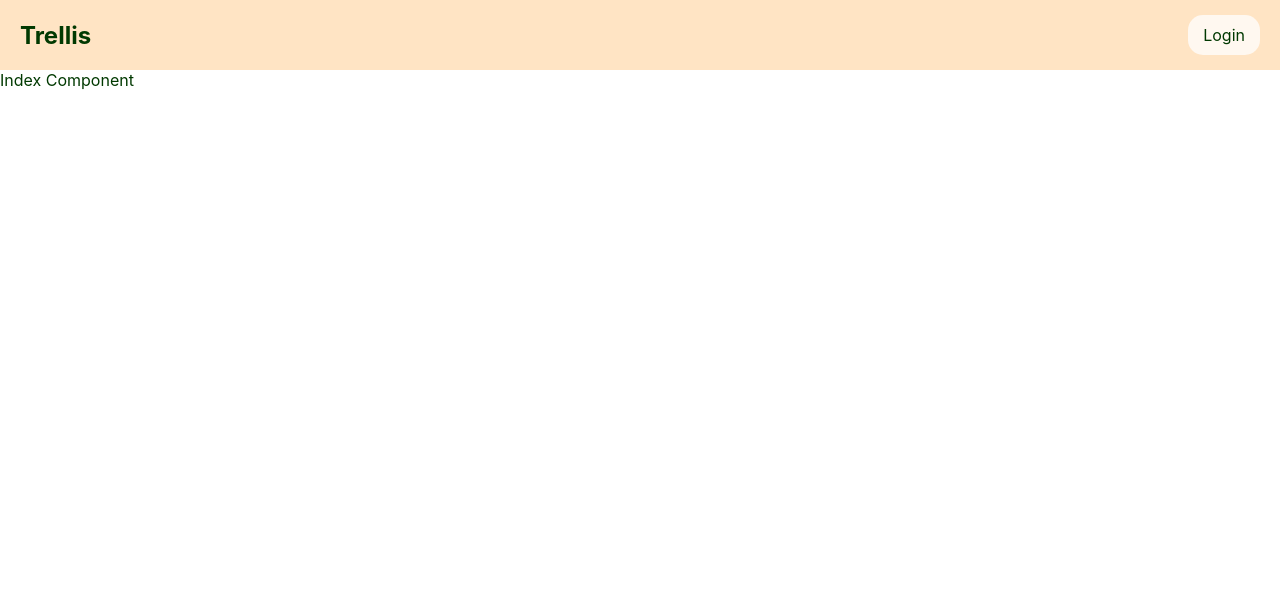
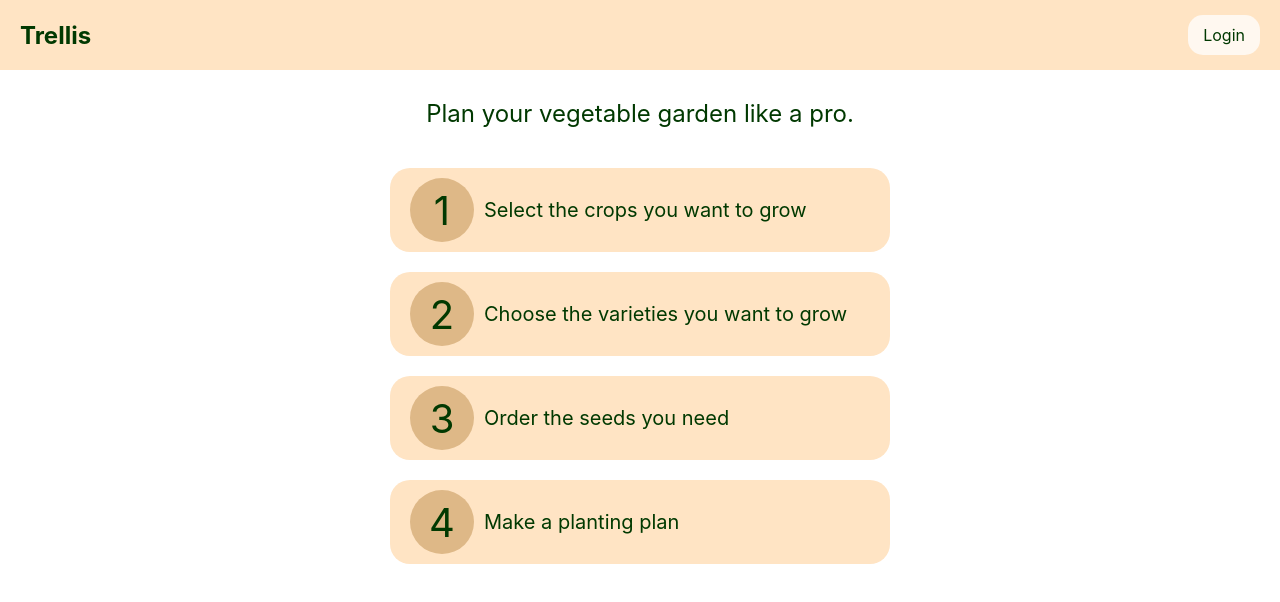
Before and after one commit to eladsadeh/trellis-fe, a Next.js app: page / in a window 1280 px wide. Shown: the top 602 px of the page. Built offline with nearby package versions, Linux system fonts and the light colour scheme; no server answers.

Commit message:
add scaffolds for main pages, work on crops page

```diff
--- a/pages/_app.js
+++ b/pages/_app.js
@@ -11,7 +11,7 @@ function MyApp({ Component, pageProps }) {
 	const getLoginInfo = async () => {
 		const token = localStorage.getItem('token');
 		if (token) {
-			console.log('found token:', token);
+			// console.log('found token:', token);
 			try {
 				const res = await fetch(`${baseUrl}/users/me/`, {
 					headers: {
@@ -20,8 +20,7 @@ function MyApp({ Component, pageProps }) {
 				});
         if (res.status === 200) {
           const data = await res.json()
-          console.log(data);
-          setUser(data.email)
+          setUser({email: data.email, token: token})
         } else {
           console.log('Could not find user info, please login again');
           setUser(null);
@@ -36,7 +35,6 @@ function MyApp({ Component, pageProps }) {
 	};
 
 	useEffect(() => {
-		console.log('useEffect:');
 		getLoginInfo();
 	}, []);
 	return (
--- a/pages/index.js
+++ b/pages/index.js
@@ -1,16 +1,40 @@
 import Head from 'next/head'
 import Image from 'next/image'
+import Link from 'next/link'
 
 import Layout from '../components/Layout'
 import styles from '../styles/Home.module.css'
 
 export default function Home() {
   return (
-    <div className={styles.container}>
-      <Layout>
-        <div>Index Component</div>
-
+    <Layout>
+        <div className={styles.container}>
+        <div className={styles.description}>Plan your vegetable garden like a pro.</div>
+        <Link href='/crops' passHref>
+          <a className={`${styles.card} ${styles.crops}`}>
+            <span>1</span>
+            <p>Select the crops you want to grow</p>
+          </a>
+        </Link>
+        <Link href='/varieties' passHref>
+          <a className={`${styles.card} ${styles.crops}`}>
+            <span>2</span>
+            <p>Choose the varieties you want to grow</p>
+          </a>
+        </Link>
+        <Link href='/seeds' passHref>
+          <a className={`${styles.card} ${styles.crops}`}>
+            <span>3</span>
+            <p>Order the seeds you need</p>
+          </a>
+        </Link>
+        <Link href='/plantings' passHref>
+          <a className={`${styles.card} ${styles.crops}`}>
+            <span>4</span>
+            <p>Make a planting plan</p>
+          </a>
+        </Link>
+    </div>
       </Layout>
-    </div>
   )
 }
--- a/styles/Home.module.css
+++ b/styles/Home.module.css
@@ -1,7 +1,61 @@
 .container {
+  display: flex;
+  flex-direction: column;
+  align-items: center;
   padding: 0;
 }
 
+.card {
+  display: flex;
+  flex-direction: row;
+  justify-content: flex-start;
+  align-items: center;
+  padding: 10px 20px;
+  width: min(80%, 500px);
+  transition: color 0.15s ease;
+  border-radius: 20px;
+  margin: 10px;
+}
+
+.card:hover,
+.card:focus,
+.card:active {
+  /* color: #0070f3;
+  border-color: #0070f3;*/
+}
+
+.card span {
+  display: flex;
+  justify-content: center;
+  align-items: center;
+  font-size: 2.5rem;
+  width: 4rem;
+  height: 100%;
+  aspect-ratio: 1 / 1;
+  border-radius: 50%;
+}
+.card p {
+  margin: 0;
+  text-align: left;
+  font-size: 1.25rem;
+  padding: 10px;
+  /* line-height: 1.5; */
+}
+
+.card.crops {
+  background-color: bisque;
+}
+.card.crops span {
+  background-color: burlywood;
+}
+
+.description {
+  margin: 2rem 0;
+  line-height: 1;
+  font-size: 1.5rem;
+}
+
+/* CSS from next-create-app */
 .main {
   min-height: 100vh;
   padding: 4rem 0;
@@ -50,11 +104,7 @@
   text-align: center;
 }
 
-.description {
-  margin: 4rem 0;
-  line-height: 1.5;
-  font-size: 1.5rem;
-}
+
 
 .code {
   background: #fafafa;
@@ -73,36 +123,6 @@
   max-width: 800px;
 }
 
-.card {
-  margin: 1rem;
-  padding: 1.5rem;
-  text-align: left;
-  color: inherit;
-  text-decoration: none;
-  border: 1px solid #eaeaea;
-  border-radius: 10px;
-  transition: color 0.15s ease, border-color 0.15s ease;
-  max-width: 300px;
-}
-
-.card:hover,
-.card:focus,
-.card:active {
-  color: #0070f3;
-  border-color: #0070f3;
-}
-
-.card h2 {
-  margin: 0 0 1rem 0;
-  font-size: 1.5rem;
-}
-
-.card p {
-  margin: 0;
-  font-size: 1.25rem;
-  line-height: 1.5;
-}
-
 .logo {
   height: 1em;
   margin-left: 0.5rem;
--- a/styles/Nav.module.css
+++ b/styles/Nav.module.css
@@ -14,6 +14,8 @@
 }
 
 .navbar {
+    position: sticky;
+    top: 0;
 	display: flex;
 	align-items: center;
 	justify-content: space-between;
```
Also changed, not shown: pages/crops.js (added, +90 -0 lines), pages/plantings.js (added, +11 -0 lines), pages/seeds.js (added, +12 -0 lines), pages/varieties.js (added, +12 -0 lines).
